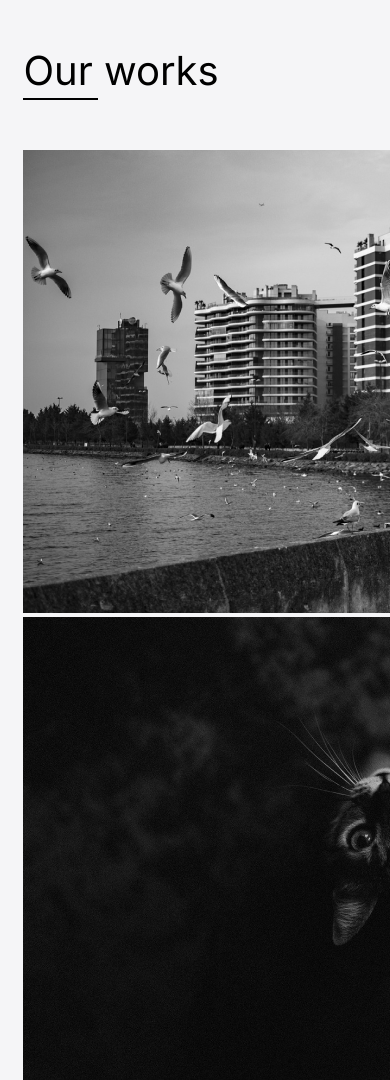
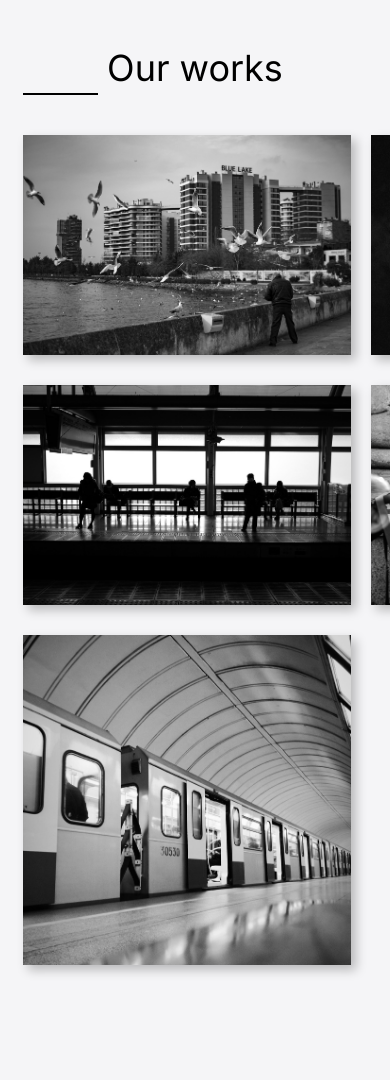
Before and after one commit to tecna-developer/monovision-studio, a website: page index.html in a window 390 px wide. Shown: the part 1680-2760 px from the top of the page. After the commit the page ends 2725 px from the top, so only its background shows below. Drawn offline with nearby package versions, Linux system fonts and the light colour scheme.

Commit message:
grid works style

```diff
--- a/index.html
+++ b/index.html
@@ -81,7 +81,7 @@
             <div class="container">
                 <h2 class="title">Our works</h2>
                 <div class="works__grid">
-                    <div class="works__grid">
+
                     <div class="works__item">
                         <img src="/src/img/birds.jpg" alt="" srcset="">
                     </div>
@@ -105,7 +105,7 @@
                             alt="Subway platform with a single person waiting as a train approaches in a clean minimalist underground station with soft lighting and neutral tones creating a calm and contemplative atmosphere"
                             srcset="">
                     </div>
-                    </div>
+
                 </div>
             </div>
         </section>
--- a/src/css/style.css
+++ b/src/css/style.css
@@ -437,6 +437,7 @@ h1, h2, h3, h4, h5, h6 {
 }
 
 .title {
+    text-align: center;
     font-size: 2.5rem;
     font-weight: 400;
     color: var(--dark);
@@ -450,4 +451,70 @@ h1, h2, h3, h4, h5, h6 {
         background-color: var(--dark);
         margin-top: 3px;
     }
+
+    @media screen and (max-width: 48rem) {
+        & {
+            font-size: 2.25rem;
+            margin-bottom: 2.5rem;
+
+        }
+
+    }
+
+    @media screen and (max-width: 23.4375rem) {
+        & {
+            font-size: 1.5rem;
+
+        }
+
+    }
 }
+
+.works {
+    margin-bottom: var(--section-space);
+}
+
+.works__grid {
+    display: grid;
+    grid: repeat(2, 1fr) 1.5fr / repeat(2, 1fr);
+    gap: 1.875rem;
+
+    @media screen and (max-width: 48rem) {
+        column-gap: 1.25rem;
+    }
+
+    @media screen and (max-width: 23.4375rem) {
+        grid: repeat(4, 1fr) 1.5fr/ 1fr;
+        column-gap: 1.875rem;
+    }
+}
+
+.works__item {
+    width: 43.4375rem;
+    height: 28.9375rem;
+    box-shadow: var(--shadow);
+
+    &:last-child {
+        height: 43.75rem;
+    }
+
+    img {
+        width: 100%;
+        height: 100%;
+        object-fit: cover;
+    }
+
+    @media screen and (max-width: 48rem) {
+        & {
+            width: 20.5rem;
+            height: 13.75rem;
+        }
+
+        &:last-child {
+            height: 20.625rem;
+        }
+
+
+    }
+
+}
```
Lines whose indentation alone changed are shown as unchanged.
